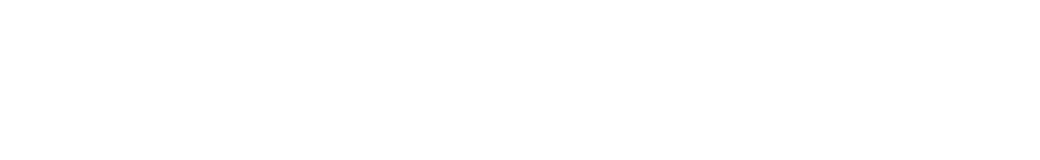
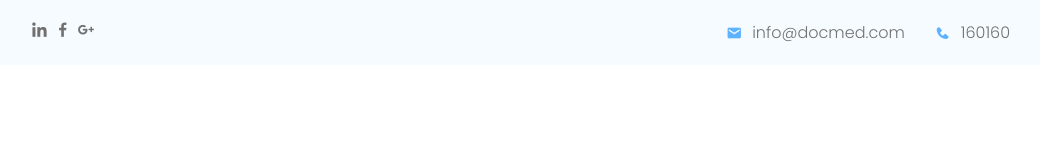
Before and after one commit to Ni-Han-402/docmed, a plain HTML site: page index.html in a window 1280 px wide. Shown: the whole page, without its empty margins (120-1160 px from the left). Drawn offline with nearby package versions, Linux system fonts and the light colour scheme.

Commit message:
Top Nav Added

```diff
--- a/css/style.css
+++ b/css/style.css
@@ -1,13 +1,18 @@
 /* Google Font */
 @import url('https://fonts.googleapis.com/css2?family=Poppins:wght@100;200;300;400;600;700;800&display=swap');
 
+/* Common Style  */
 *{
     font-family: 'Poppins', sans-serif;
     margin: 0;
     padding: 0;
     box-sizing: border-box;
 }
-
+.container{
+    width: 80%;
+    max-width: 980px;
+    margin: auto;
+}
 :root{
     /* ===== Colors ===== */
     --primary-color: #5db2ff;
@@ -28,6 +33,45 @@
 
 /* Header Section Start */
     /* Top Nav Start */
+    .nav-part{
+        background-color: var(--secondary-color);
+    }
+    .top-nav{
+        display: flex;
+        align-items: center;
+        justify-content: space-between;
+        padding: 20px 0;
+    }
+    .top-social-btn{
+
+    }
+    .top-social-btn i{
+        font-size: 19px;
+        color: var(--social-button-color);
+    }
+    .top-info{
+        display: flex;
+        align-items: center;
+    }
+    .mail{
+        display: flex;
+        align-items: center;
+    }
+    .mail i, .phone i{
+        color: var(--primary-color);
+        margin-right: 10px;
+        margin-left: 30px;
+    }
+    .mail h4, .phone h4{
+        color: var(--font-color-black);
+        font-size: 16px;
+        font-weight: 300;
+    }
+    .phone{
+        display: flex;
+        align-items: center;
+    }
+
     /* Top Nav End */
 
     /* Navigation Start */
--- a/index.html
+++ b/index.html
@@ -4,17 +4,40 @@
     <meta charset="UTF-8">
     <meta http-equiv="X-UA-Compatible" content="IE=edge">
     <meta name="viewport" content="width=device-width, initial-scale=1.0">
-    <title>Docmed
-        <!-- Font Awesome -->
-        <script src="https://kit.fontawesome.com/3dcb0dac11.js" crossorigin="anonymous"></script>
+    <title>Docmed</title>
+        <!-- Boxicons -->
+        <link href='https://unpkg.com/boxicons@2.1.1/css/boxicons.min.css' rel='stylesheet'>
         <!-- Style CSS -->
         <link rel="stylesheet" href="css/style.css">
-    </title>
+
 </head>
 <body>
 
 <!-- Header Section Start -->
+<section class="header">
+
     <!-- Top Nav Start -->
+        <div class="nav-part">
+            <div class="container">
+            <div class="top-nav">
+            <div class="top-social-btn">
+                <i class='bx bxl-linkedin'></i>
+                <i class='bx bxl-facebook' ></i>
+                <i class='bx bxl-google-plus' ></i>
+            </div>
+            <div class="top-info">
+                <div class="mail">
+                    <i class='bx bxs-envelope'></i>
+                    <h4>info@docmed.com</h4>
+                </div>
+                <div class="phone">
+                    <i class='bx bxs-phone'></i>
+                    <h4>160160</h4>
+                </div>
+            </div>
+            </div>
+            </div>
+        </div>
     <!-- Top Nav End -->
 
     <!-- Navigation Start -->
@@ -22,6 +45,8 @@
 
     <!-- Banner Start -->
     <!-- Banner End -->
+    </div>
+</section>
 <!-- Header Section End -->
 
 <!-- Services Section Start -->
```
